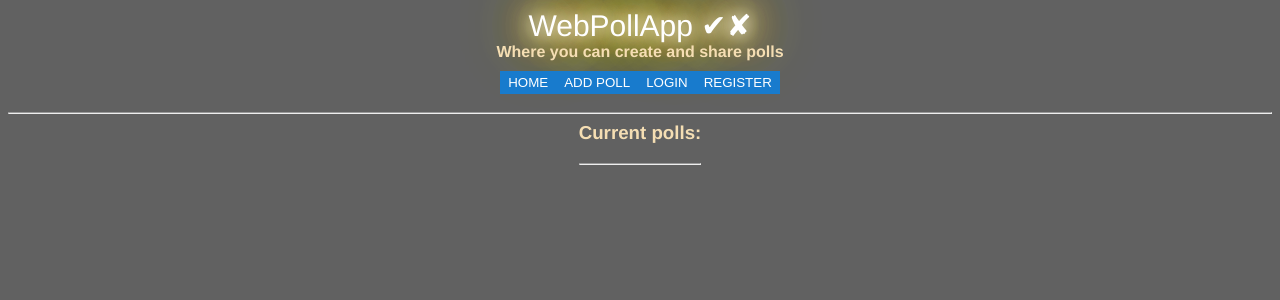
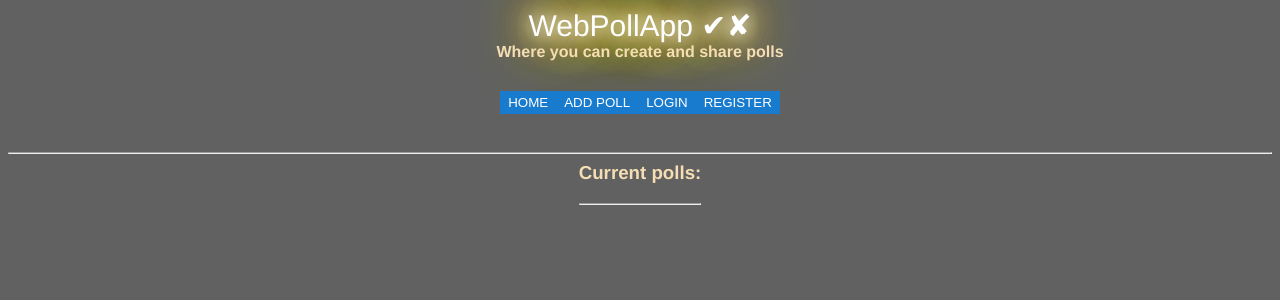
Before and after one commit to Quasit/WebPollApp, a Flask app: page / in a window 1280 px wide. Shown: the top 300 px of the page. Run offline with Flask 2, Linux system fonts and the light colour scheme; data that the repository does not hold is empty.

Commit message:
changes made to the project

```diff
--- a/templates/base.html
+++ b/templates/base.html
@@ -60,7 +60,7 @@
         <b class="wheat">Where you can create and share polls</b>
     </center>
 </div>
-<div style="display: table; margin: 0 auto; padding: 10px 0px">
+<div style="display: table; margin: 0 auto; padding: 30px 0px">
 <form class="pull-left" action="{{ url_for('index') }}" style="display: inline;"><input type="submit" value="HOME" /></form>
 <form class="pull-left" action="{{ url_for('add_poll', username=current_user.username) }}" style="display: inline;"><input type="submit" value="ADD POLL" /></form>
 {% if current_user.is_anonymous %}
```
